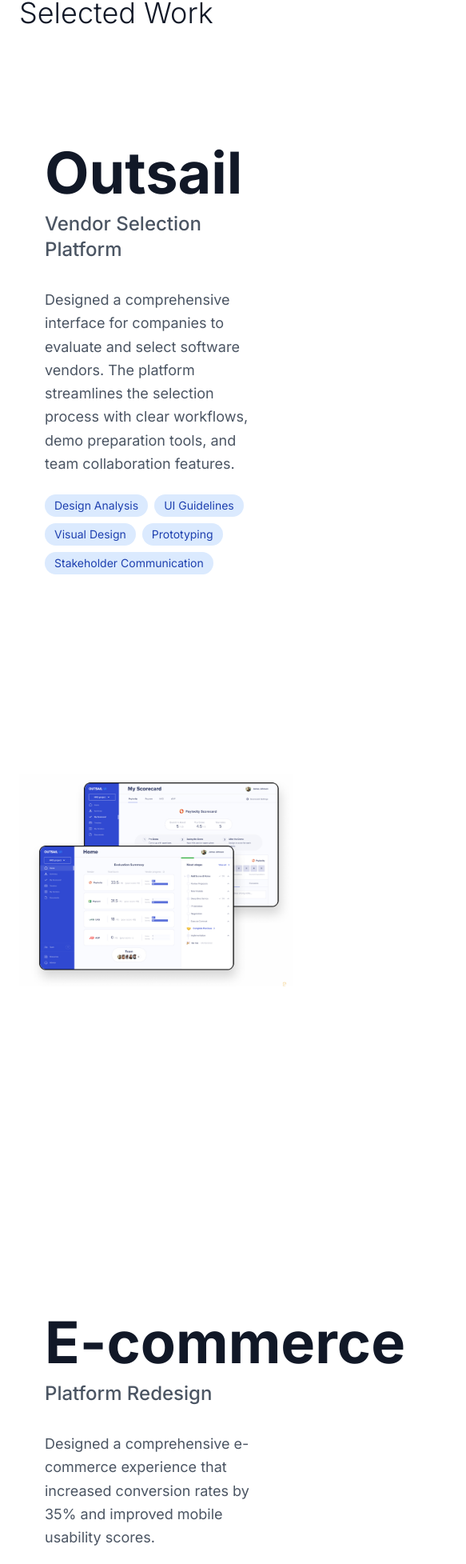
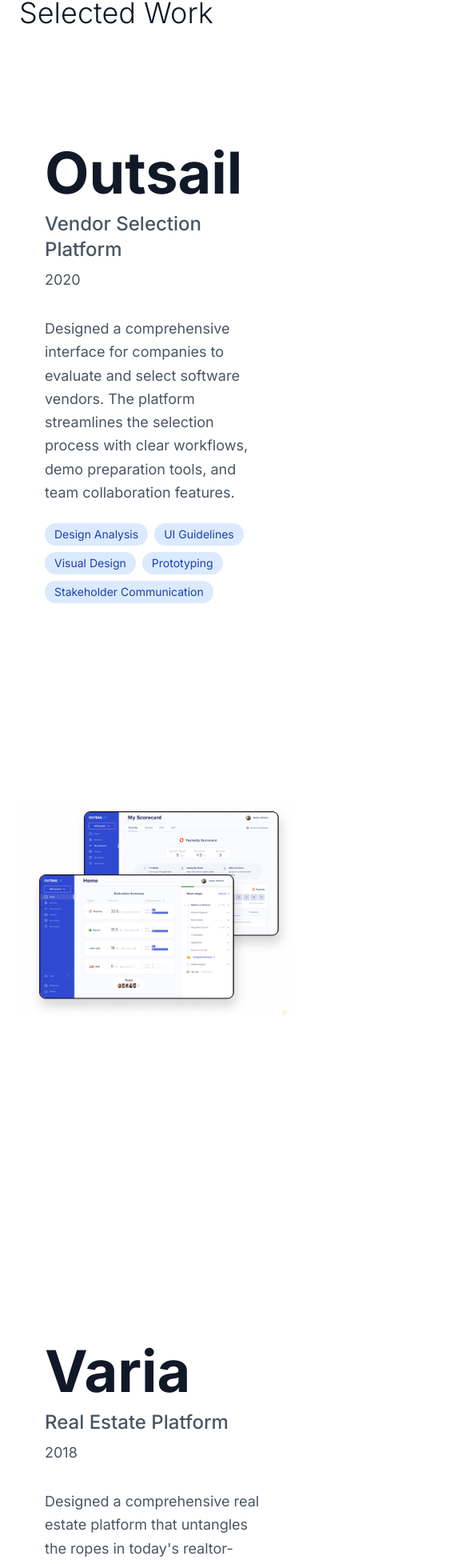
Before and after one commit to MykolaShevchuk/mariana, a Next.js app: page / in a window 390 px wide. Shown: the part 1000-2955 px from the top of the page at 80% size, 583 px wide, since content can reach past the window. Built offline with nearby package versions, Linux system fonts and the light colour scheme.

Commit message:
Fix syntax error and update portfolio content

```diff
--- a/src/app/components/ProjectCard.tsx
+++ b/src/app/components/ProjectCard.tsx
@@ -3,6 +3,7 @@
 interface ProjectCardProps {
   title: string;
   subtitle: string;
+  year?: string;
   description: string;
   skills: string[];
   imageSrc: string;
@@ -13,6 +14,7 @@
 export default function ProjectCard({
   title,
   subtitle,
+  year,
   description,
   skills,
   imageSrc,
@@ -23,9 +25,10 @@
     <div className="py-12">
       <div className="max-w-7xl mx-auto">
         <div className="flex flex-col lg:flex-row">
-          <div className="lg:w-2/5 p-8 lg:p-12 lg:pl-20 flex flex-col justify-center">
+          <div className="lg:w-2/5 p-8 lg:p-12 lg:pl-6 flex flex-col justify-center">
             <h3 className="text-7xl font-bold text-gray-900 mb-3 whitespace-nowrap">{title}</h3>
-            <h4 className="text-2xl text-gray-600 mb-8 font-medium">{subtitle}</h4>
+            <h4 className="text-2xl text-gray-600 mb-2 font-medium">{subtitle}</h4>
+            {year && <p className="text-lg text-gray-600 mb-8">{year}</p>}
             <p className="text-lg text-gray-600 mb-6 leading-relaxed">
               {description}
             </p>
--- a/src/app/page.tsx
+++ b/src/app/page.tsx
@@ -138,11 +138,22 @@
 						<ProjectCard
 							title='Outsail'
 							subtitle='Vendor Selection Platform'
+							year='2020'
 							description='Designed a comprehensive interface for companies to evaluate and select software vendors. The platform streamlines the selection process with clear workflows, demo preparation tools, and team collaboration features.'
 							skills={['Design Analysis', 'UI Guidelines', 'Visual Design', 'Prototyping', 'Stakeholder Communication']}
 							imageSrc='/outsale.png'
 							imageAlt='Outsail UI - Vendor Selection Platform showing Home dashboard and My Scorecard interface'
 							priority={true}
+						/>
+
+						<ProjectCard
+							title='Varia'
+							subtitle='Real Estate Platform'
+							year='2018'
+							description='Designed a comprehensive real estate platform that untangles the ropes in today&apos;s realtor-centric world by using innovative technology to show properties and bring new user experience. The platform brings transparency into the real estate world and creates more informed decisions for customers while saving time in the process.'
+							skills={['Wireframing', 'UI Guidelines', 'Visual Design', 'Prototyping', 'Communication with stakeholders']}
+							imageSrc='/varia.png'
+							imageAlt='Varia Real Estate Platform showing homepage search interface and property details page with 360° virtual tour capabilities'
 						/>
 
 						<ProjectCard
@@ -154,23 +165,7 @@
 							imageAlt='E-commerce Platform UI showing modern shopping interface'
 						/>
 
-						<ProjectCard
-							title='Design System'
-							subtitle='Component Library'
-							description='Built a comprehensive design system that improved design consistency by 80% and reduced development time by 30%.'
-							skills={['Design Systems', 'Component Library', 'Documentation']}
-							imageSrc='/outsale.png'
-							imageAlt='Design System showing component library and guidelines'
-						/>
 
-						<ProjectCard
-							title='Healthcare'
-							subtitle='Dashboard Design'
-							description='Designed an intuitive dashboard for healthcare professionals, improving data accessibility and reducing decision-making time.'
-							skills={['Data Visualization', 'Accessibility', 'User Testing']}
-							imageSrc='/outsale.png'
-							imageAlt='Healthcare Dashboard showing data visualization interface'
-						/>
 					</div>
 				</div>
 			</section>
```
Also changed, not shown: src/app/output.css (+8 -0 lines).
